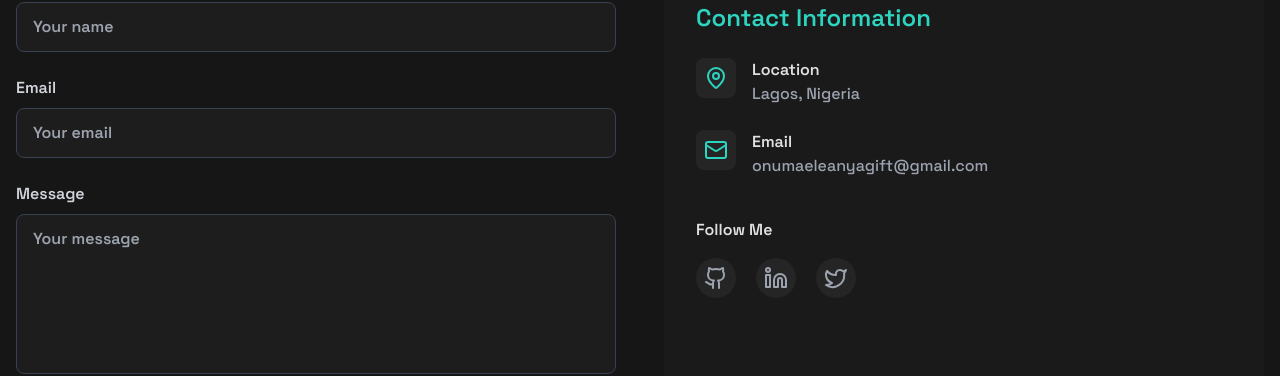
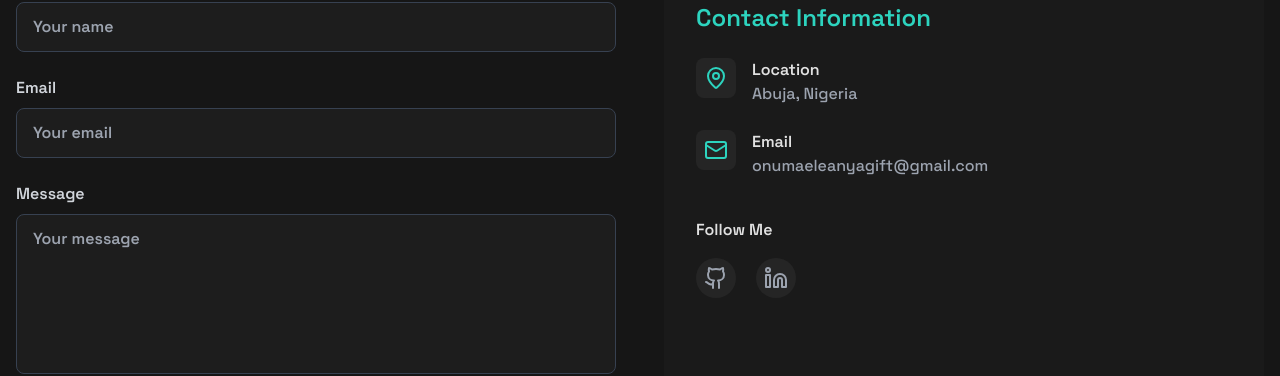
Before and after one commit to onumaeleanyagift/myPortfolio, a React (Vite) app: page / in a window 1280 px wide. Shown: the part 2548-2924 px from the top of the page. Built offline with nearby package versions, Linux system fonts and the light colour scheme.

Commit message:
Updated my contact information.

```diff
--- a/src/sections/ContactSection.jsx
+++ b/src/sections/ContactSection.jsx
@@ -109,7 +109,7 @@ const ContactSection = () => {
                   </div>
                   <div>
                     <h4 className="font-semibold">Location</h4>
-                    <p className="text-gray-400 font-medium">Lagos, Nigeria</p>
+                    <p className="text-gray-400 font-medium">Abuja, Nigeria</p>
                   </div>
                 </div>
 
@@ -146,16 +146,6 @@ const ContactSection = () => {
                         <Linkedin />
                       </span>
                     </a>
-
-                    <a
-                      href="https://x.com/onumajnr"
-                      target="_blank"
-                      rel="noopener noreferrer"
-                    >
-                      <span className="bg-[#252525] w-10 h-10 flex items-center justify-center rounded-full text-gray-400 hover:text-[#2DD4BF] hover:bg-[#2a2a2a] transition duration-300 cursor-pointer">
-                        <Twitter />
-                      </span>
-                    </a>
                   </div>
                 </div>
               </div>
```
